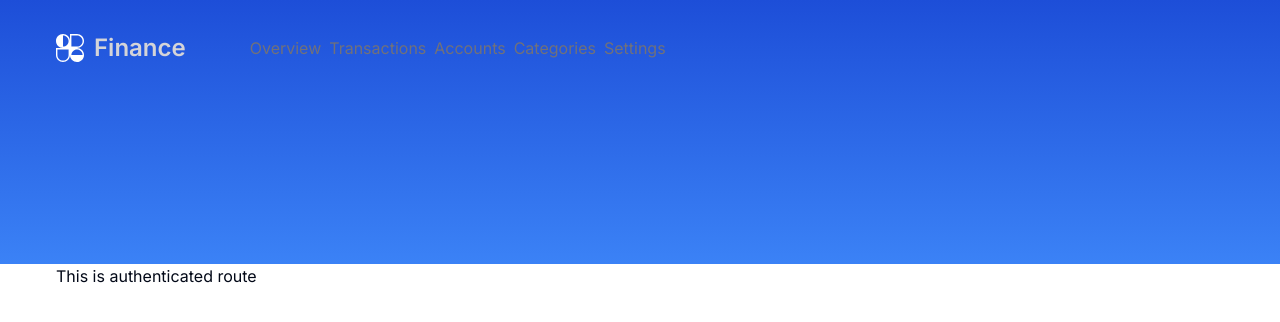
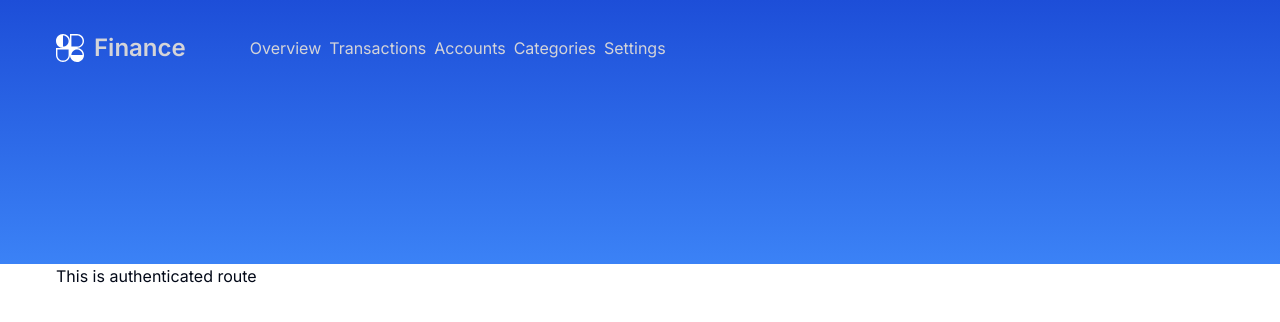
Before and after one commit to EmreeOzturk/finance-app, a Next.js app: page / in a window 1280 px wide. Shown: the top 322 px of the page. Built offline with nearby package versions, Linux system fonts and the light colour scheme.

Commit message:
refactor: Update NavButton component with improved styling and lazy loading for images

```diff
--- a/components/NavButton.tsx
+++ b/components/NavButton.tsx
@@ -9,7 +9,12 @@ const NavButton = ({
   isActive?: boolean;
 }) => {
   return (
-    <Link className={`text-zinc-500 hover:text-zinc-700 ${isActive && 'text-blue-400'} `} href={href}>
+    <Link
+      className={`text-zinc-300 hover:scale-105 transition-all dura ${
+        isActive && "text-blue-400"
+      } `}
+      href={href}
+    >
       {label}
     </Link>
   );
```
